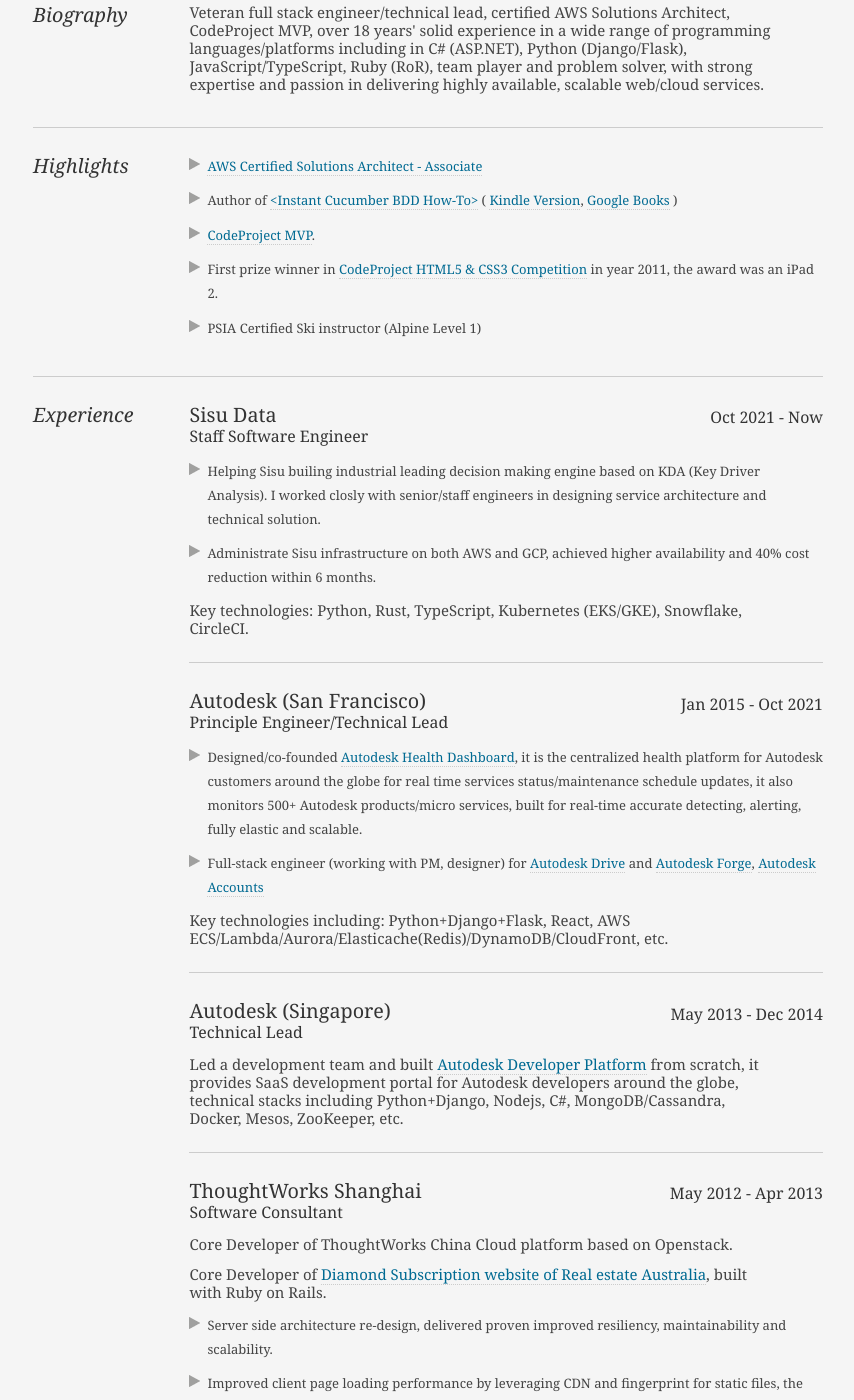
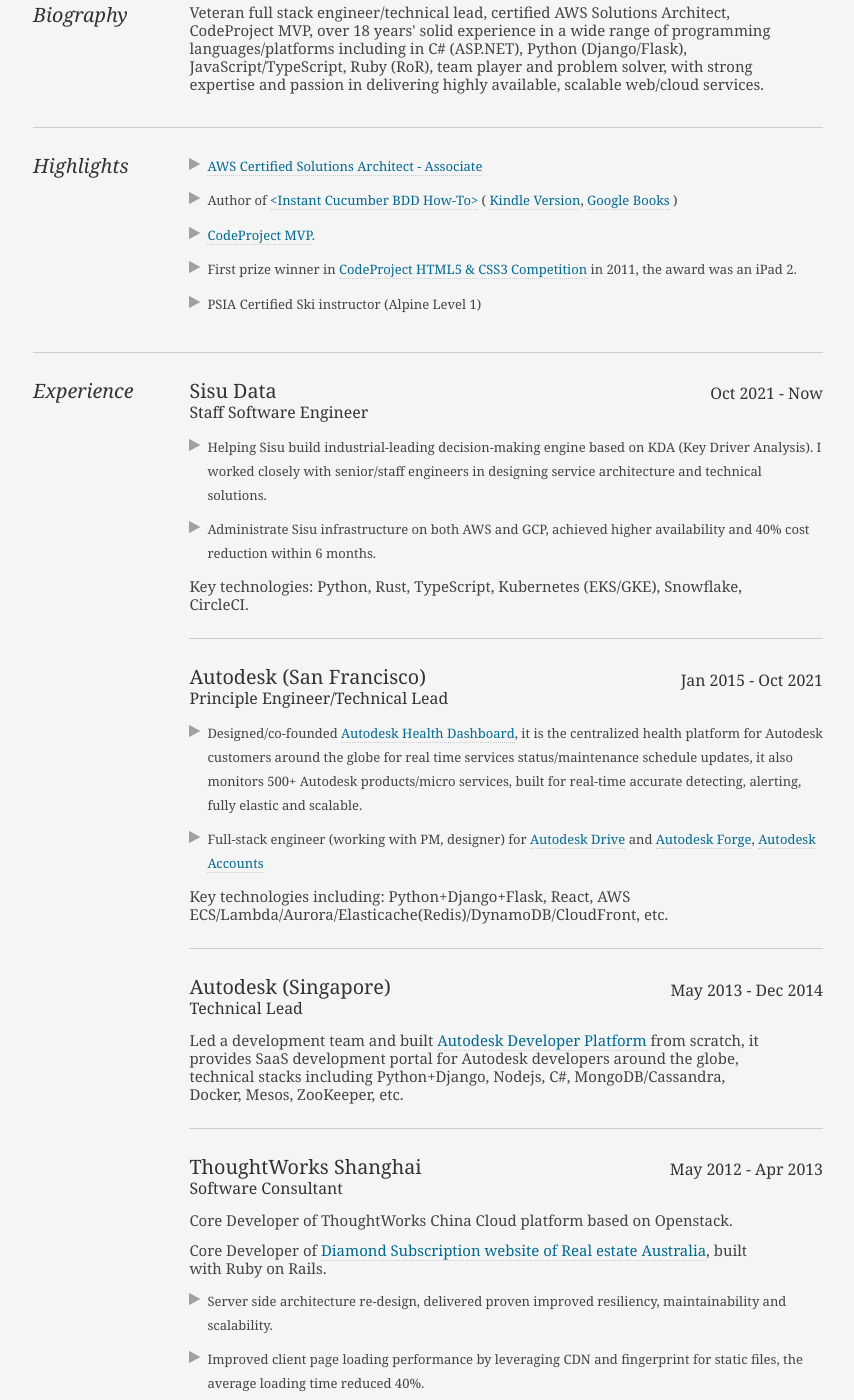
Before and after one commit to WayneYe/wayneye.github.io, a Jekyll site: the page built from _pages/resume.md, in a window 1280 px wide and 1400 px high, scrolled down 374 px. Shown: the whole window, without its empty margins (212-1066 px from the left). Built offline with Jekyll 4.4.1, drawn with Linux system fonts in a browser that asks for light colours; some of the changed text lies outside the part shown.

Commit message:
Update resume with feedback from Jim

```diff
--- a/_pages/resume.md
+++ b/_pages/resume.md
@@ -82,7 +82,7 @@
                     )
                   </li>
                   <li><a href="http://www.codeproject.com/script/Awards/MVPWinners.aspx" target="_blank">CodeProject MVP</a>.</li>
-                  <li>First prize winner in <a href="https://www.codeproject.com/script/contests/Winners.aspx?pgnum=4" target="_blank">CodeProject HTML5 &amp; CSS3 Competition</a> in year 2011, the award was an iPad 2.</li>
+                  <li>First prize winner in <a href="https://www.codeproject.com/script/contests/Winners.aspx?pgnum=4" target="_blank">CodeProject HTML5 &amp; CSS3 Competition</a> in 2011, the award was an iPad 2.</li>
                   <li>PSIA Certified Ski instructor (Alpine Level 1)</li>
                 </ul>
               </div>
@@ -100,7 +100,7 @@
                   <h4>Oct 2021 - Now</h4>
                   <p>
                     <ul>
-                        <li>Helping Sisu builing industrial leading decision making engine based on KDA (Key Driver Analysis). I worked closly with senior/staff engineers in designing service architecture and technical solution.</li>
+                        <li>Helping Sisu build industrial-leading decision-making engine based on KDA (Key Driver Analysis). I worked closely with senior/staff engineers in designing service architecture and technical solutions.</li>
                         <li>Administrate Sisu infrastructure on both AWS and GCP, achieved higher availability and 40% cost reduction within 6 months.</li>
                     </ul>
                   </p>
```
Also changed, not shown: other parts of _pages/resume.md (+2 -2 lines), 2 other files.
